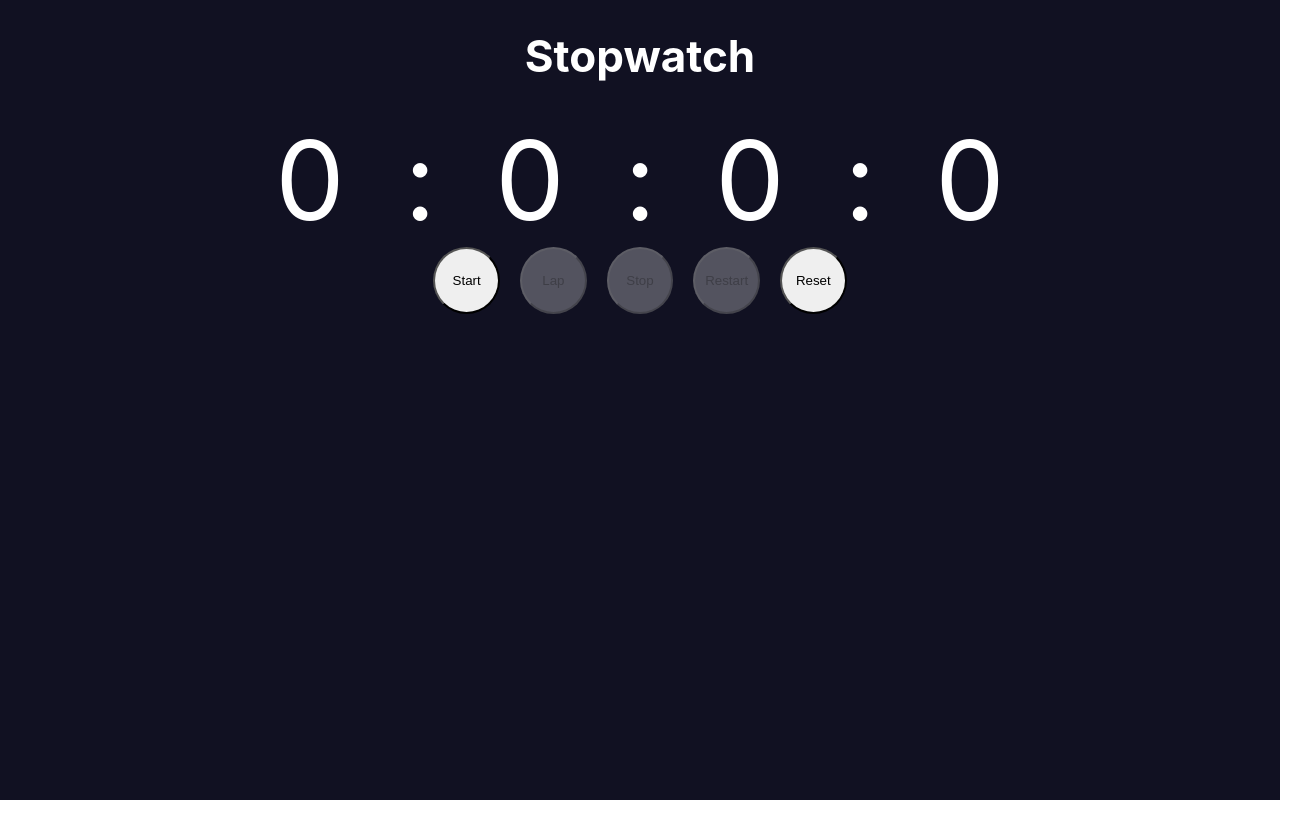
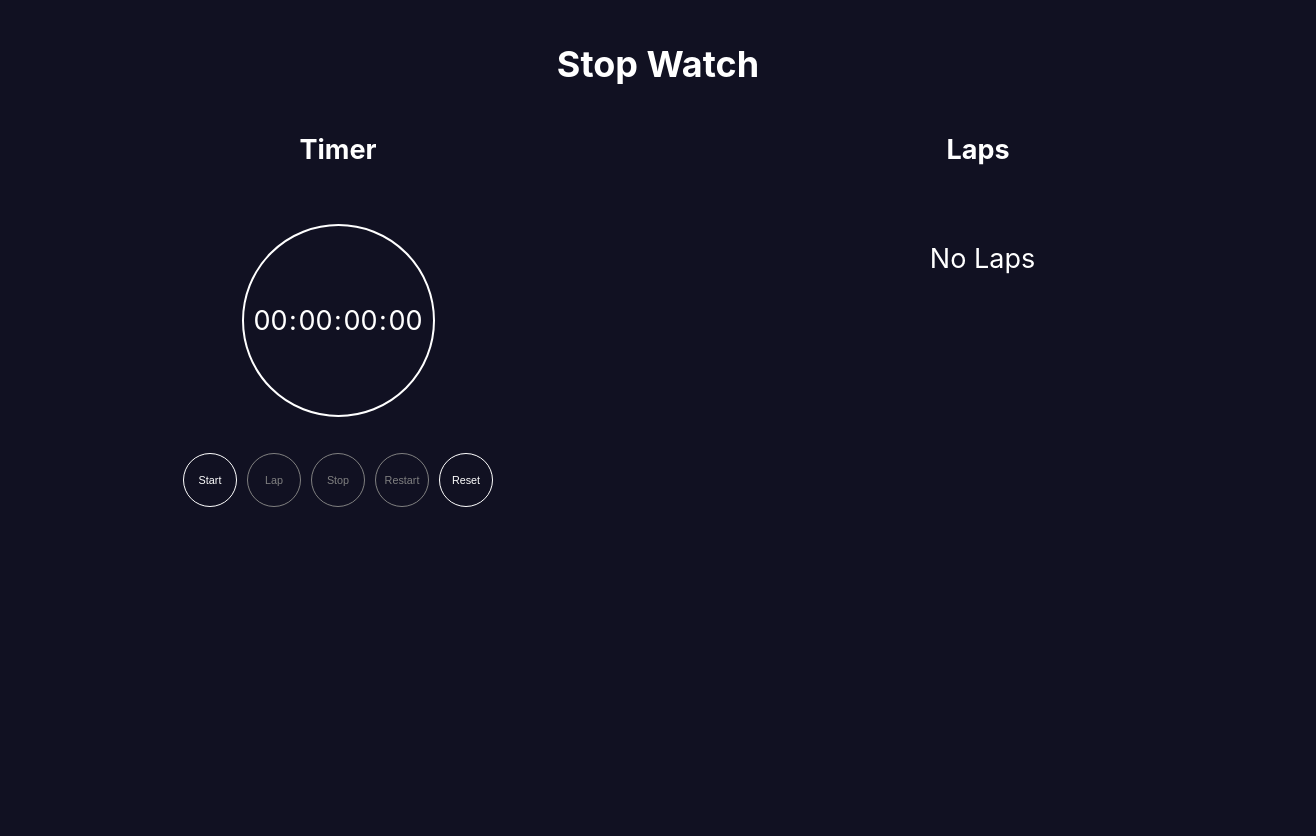
Before and after one commit to pplwork/aditya-training, a React (Create React App) app in the folder react-stopwatch/: page / in a window 1280 px wide. Shown: the whole page, 1316 px wide, since content can reach past the window. Before the commit the page ends 800 px from the top, so only its background shows below. Built offline with nearby package versions, Linux system fonts and the light colour scheme.

Commit message:
stopwatch: added styles

```diff
--- a/react-stopwatch/src/App.css
+++ b/react-stopwatch/src/App.css
@@ -1,18 +1,36 @@
 .App {
-  display: flex;
-  justify-content: flex-start;
-  align-items: center;
-  flex-direction: column;
   height: 100vh;
-  font-size: 6px;
+  width: 100vw;
+  font-size: 10px;
   overflow: hidden;
   background-color: #112;
   color: white;
+  padding: 1em;
+}
+.App h1 {
+  text-align: center;
+}
+.App_Row {
+  display: flex;
+  justify-content: space-evenly;
+  align-items: center;
+  flex-direction: column;
+  height: 100%;
+  overflow: hidden;
+}
+.App_Col {
+  width: 100%;
+  height: 100%;
+  display: flex;
+  align-items: center;
+  flex-direction: column;
+  overflow: hidden;
+  gap: 2em;
 }
 
 @media screen and (min-width: 480px){
   .App {
-    font-size: 10px;
+    font-size: 12px;
   }
 }
 @media screen and (min-width: 720px){
@@ -22,11 +40,14 @@
 }
 @media screen and (min-width: 900px){
   .App {
-    font-size: 18px;
+    font-size: 16px;
+  }
+  .App_Row {
+    flex-direction: row;
   }
 }
 @media screen and (min-width: 1200px){
   .App {
-    font-size: 22px;
+    font-size: 18px;
   }
 }
--- a/react-stopwatch/src/App.js
+++ b/react-stopwatch/src/App.js
@@ -1,18 +1,24 @@
 import './App.css';
-import { Time, Laps, Controller } from './components';
-import {useState} from 'react'
+import {Time, Laps, Controller} from './components';
+import {useState} from 'react';
 
 function App() {
-  const [time, setTime] = useState();
-
-  return (
-    <main className="App">
-      <h1>Stopwatch</h1>
-      <Time hr={"00"} min={"00"} sec={"00"} ms={"00"} />
-      <Controller/>
-      <Laps />
-    </main>
-  );
+	return (
+		<main className="App">
+      <h1>Stop Watch</h1>
+			<div className="App_Row">
+				<div className="App_Col">
+					<h2>Timer</h2>
+					<Time />
+					<Controller />
+				</div>
+				<div className="App_Col">
+					<h2>Laps</h2>
+					<Laps />
+				</div>
+			</div>
+		</main>
+	);
 }
 
 export default App;
--- a/react-stopwatch/src/components/button/Button.css
+++ b/react-stopwatch/src/components/button/Button.css
@@ -1,5 +1,20 @@
 .btn {
   border-radius: 100%;
   aspect-ratio: 1/1;
+  font-size: 0.6em;
   width: 5em;
+  background-color: transparent;
+  color: white;
+  border: 1px solid white;
+  cursor: pointer;
 }
+.btn:hover {
+  background-color: #FFF2;
+}
+.btn:active {
+  box-shadow: 0 0 5px white;
+}
+.btn:disabled {
+  border-color: gray;
+  color: gray;
+}
--- a/react-stopwatch/src/components/controller/Controller.css
+++ b/react-stopwatch/src/components/controller/Controller.css
@@ -2,5 +2,6 @@
   display: flex;
   align-items: center;
   justify-content: center;
-  gap: 20px;
+  gap: 10px;
+  flex-wrap: wrap;
 }
--- a/react-stopwatch/src/components/controller/Controller.jsx
+++ b/react-stopwatch/src/components/controller/Controller.jsx
@@ -2,6 +2,7 @@ import {useEffect} from 'react';
 import {Button} from '..';
 import {useLaps, useTimer} from '../../contexts';
 import './Controller.css'
+import { formatTime } from '../../utils';
 
 export function Controller() {
 	const {timer, setTimer} = useTimer();
@@ -18,7 +19,7 @@ export function Controller() {
 	}
 	function lap() {
 		setLaps((prev) => [
-			`${timer.hr}:${timer.min}:${timer.sec}:${timer.ms}`,
+			`Lap ${prev.length ? formatTime(prev.length + 1) : '01'} - ${formatTime(timer.hr)}:${formatTime(timer.min)}:${formatTime(timer.sec)}:${formatTime(timer.ms)}`,
 			...prev,
 		]);
 	}
--- a/react-stopwatch/src/components/laps/Laps.css
+++ b/react-stopwatch/src/components/laps/Laps.css
@@ -1,8 +1,13 @@
 .Laps {
   overflow: auto;
   padding-left: 0.5em;
+  width: 90%;
+  max-height: 100%;
+  list-style-type: none;
+  margin-bottom: 7em;
+  padding-bottom: 3em;
 }
 .Lap {
-  font-size: 2.5em;
-  width: 100%;
+  font-size: 1.5em;
+  text-align: center;
 }
--- a/react-stopwatch/src/components/laps/Laps.jsx
+++ b/react-stopwatch/src/components/laps/Laps.jsx
@@ -1,15 +1,16 @@
 import './Laps.css';
 import {useLaps} from '../../contexts';
+import { formatTime } from '../../utils';
 
 export function Laps() {
 	const {laps} = useLaps();
 	return (
 		<ul className="Laps">
-			{laps.map((lap, i) => (
+			{laps.length ? laps.map((lap, i) => (
 				<li key={i+'-'+lap} className="Lap">
 					{lap}
 				</li>
-			))}
+			)) : <li className="Lap">No Laps</li>}
 		</ul>
 	);
 }
--- a/react-stopwatch/src/components/time/Time.css
+++ b/react-stopwatch/src/components/time/Time.css
@@ -1,13 +1,18 @@
 .time {
-  font-size: 5em;
+  font-size: 1.5em;
+  display: flex;
+  justify-content: center;
+  align-items: center;
+  border: 2px solid white;
+  border-radius: 100%;
+  height: 6em;
+  width: 6em;
+  padding: 0.5em;
+}
+.time span {
+  width: 1em;
+  height: 1em;
   display: flex;
   justify-content: center;
   align-items: center;
 }
-.time span {
-  width: 1em;
-  aspect-ratio: 1/1;
-  display: flex;
-  justify-content: center;
-  align-items: center;
-}
--- a/react-stopwatch/src/components/time/Time.jsx
+++ b/react-stopwatch/src/components/time/Time.jsx
@@ -1,17 +1,18 @@
 import {useTimer} from '../../contexts';
 import './Time.css';
+import { formatTime } from '../../utils';
 
 export function Time() {
 	const {timer} = useTimer();
 	return (
 		<div className="time">
-			<span className="time-hr">{timer.hr ?? '0'}</span>
+			<span className="time-hr">{formatTime(timer.hr)}</span>
 			<span>:</span>
-			<span className="time-min">{timer.min ?? '0'}</span>
+			<span className="time-min">{formatTime(timer.min)}</span>
 			<span>:</span>
-			<span className="time-sec">{timer.sec ?? '0'}</span>
+			<span className="time-sec">{formatTime(timer.sec)}</span>
 			<span>:</span>
-			<span className="time-ms">{timer.ms ?? '0'}</span>
+			<span className="time-ms">{formatTime(timer.ms)}</span>
 		</div>
 	);
 }
--- a/react-stopwatch/src/index.css
+++ b/react-stopwatch/src/index.css
@@ -5,6 +5,8 @@ body {
     sans-serif;
   -webkit-font-smoothing: antialiased;
   -moz-osx-font-smoothing: grayscale;
+  overflow: hidden;
+
 }
 
 code {
--- /dev/null
+++ b/react-stopwatch/src/utils/formatTime.js
@@ -0,0 +1,4 @@
+
+export function formatTime(t){
+  return t ? (t < 10 ? `0${t}` : t) : '00';
+}
--- /dev/null
+++ b/react-stopwatch/src/utils/index.js
@@ -0,0 +1 @@
+export * from './formatTime';
```
